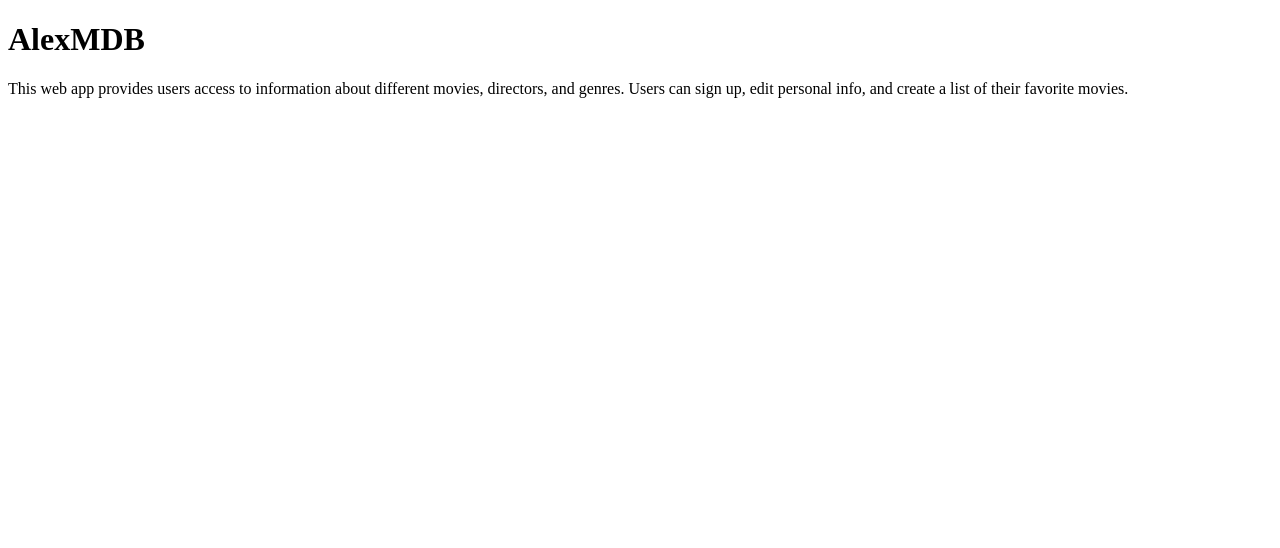
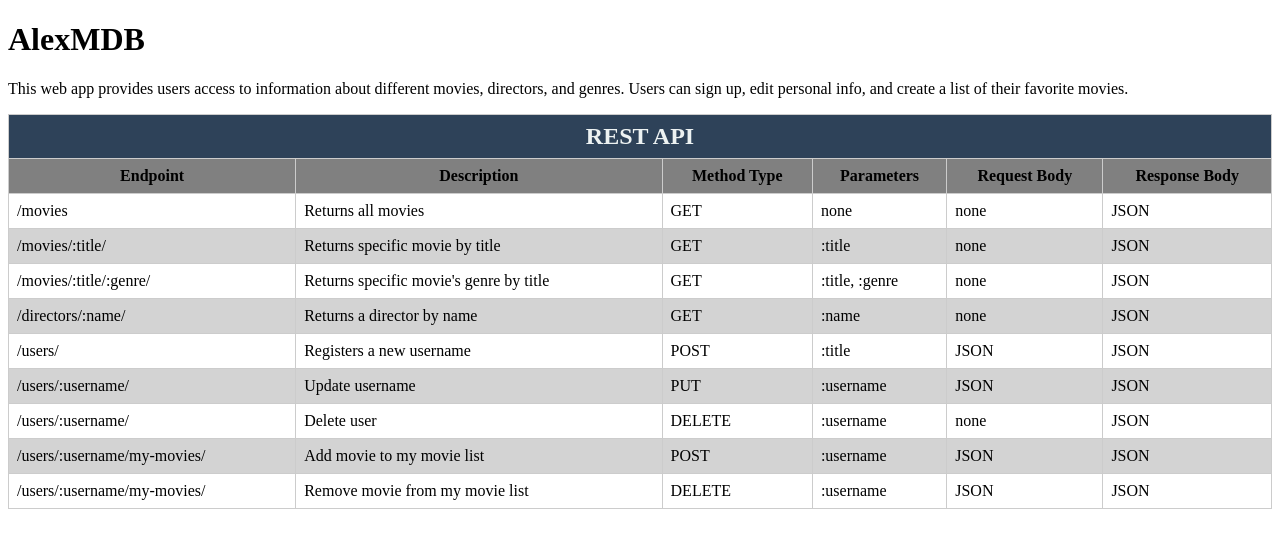
Before and after one commit to thesneath/movie_api, a website: page public/documentation.html in a window 1280 px wide. Drawn offline with Linux system fonts and the light colour scheme.

Commit message:
built api requests and added documentation table

```diff
--- a/public/documentation.html
+++ b/public/documentation.html
@@ -3,6 +3,7 @@
   <head>
     <meta http-equiv="Content-Type" content="text/html;charset=UTF-8">
     <title>AlexMDB</title>
+    <link rel="stylesheet" href="style.css">
   </head>
   <body>
     <h1>AlexMDB</h1>
@@ -10,5 +11,100 @@
       This web app provides users access to information about different movies, directors, and genres.
       Users can sign up, edit personal info, and create a list of their favorite movies.
     </p>
+
+    <!--
+    A high-level description of what kind of data the endpoint returns
+    The endpoint URL
+    The method type (GET, POST, PUT, or DELETE)
+    The query parameters (parameters in the URL)
+    The format of data expected in the body of the request (and an example)
+    The format of the response data
+ -->
+
+    <table>
+      <tr>
+        <th class="table--title" colspan="6">REST API</th>
+      </tr>
+      <tr class="table--head">
+        <th>Endpoint</th>
+        <th>Description</th>
+        <th>Method Type</th>
+        <th>Parameters</th>
+        <th>Request Body</th>
+        <th>Response Body</th>
+      </tr>
+      <tr class="table-light">
+        <td>/movies</td>
+        <td>Returns all movies</td>
+        <td>GET</td>
+        <td>none</td>
+        <td>none</td>
+        <td>JSON</td>
+      </tr>
+      <tr class="table-shaded">
+        <td>/movies/:title/</td>
+        <td>Returns specific movie by title</td>
+        <td>GET</td>
+        <td>:title</td>
+        <td>none</td>
+        <td>JSON</td>
+      </tr>
+      <tr class="table-light">
+        <td>/movies/:title/:genre/</td>
+        <td>Returns specific movie's genre by title</td>
+        <td>GET</td>
+        <td>:title, :genre</td>
+        <td>none</td>
+        <td>JSON</td>
+      </tr>
+      <tr class="table-shaded">
+        <td>/directors/:name/</td>
+        <td>Returns a director by name</td>
+        <td>GET</td>
+        <td>:name</td>
+        <td>none</td>
+        <td>JSON</td>
+      </tr>
+      <tr class="table-light">
+        <td>/users/</td>
+        <td>Registers a new username</td>
+        <td>POST</td>
+        <td>:title</td>
+        <td>JSON</td>
+        <td>JSON</td>
+      </tr>
+      <tr class="table-shaded">
+        <td>/users/:username/</td>
+        <td>Update username</td>
+        <td>PUT</td>
+        <td>:username</td>
+        <td>JSON</td>
+        <td>JSON</td>
+      </tr>
+      <tr class="table-light">
+        <td>/users/:username/</td>
+        <td>Delete user</td>
+        <td>DELETE</td>
+        <td>:username</td>
+        <td>none</td>
+        <td>JSON</td>
+      </tr>
+      <tr class="table-shaded">
+        <td>/users/:username/my-movies/</td>
+        <td>Add movie to my movie list</td>
+        <td>POST</td>
+        <td>:username</td>
+        <td>JSON</td>
+        <td>JSON</td>
+      </tr>
+      <tr class="table-light">
+        <td>/users/:username/my-movies/</td>
+        <td>Remove movie from my movie list</td>
+        <td>DELETE</td>
+        <td>:username</td>
+        <td>JSON</td>
+        <td>JSON</td>
+      </tr>
+    </table>
   </body>
 </html>
--- /dev/null
+++ b/public/style.css
@@ -0,0 +1,39 @@
+* {
+  box-sizing: border-box;
+}
+
+table {
+  border-spacing: 0px;
+  border-collapse: collapse;
+  width: 100%;
+  max-width: 100%;
+  margin-bottom: 15px;
+  text-align: left;
+}
+
+th {
+  font-weight: bold;
+  border: 1px solid #cccccc;
+  padding: 8px;
+}
+
+td {
+  border: 1px solid #cccccc;
+  padding: 8px;
+}
+
+.table--title {
+  text-align: center;
+  background-color: #2E4259;
+  color: #EDF2F2;
+  font-size: 24px;
+}
+
+.table--head {
+  text-align: center;
+  background-color: gray
+}
+
+.table-shaded {
+  background-color: lightgray;
+}
```
Also changed, not shown: index.js (+46 -3 lines).
